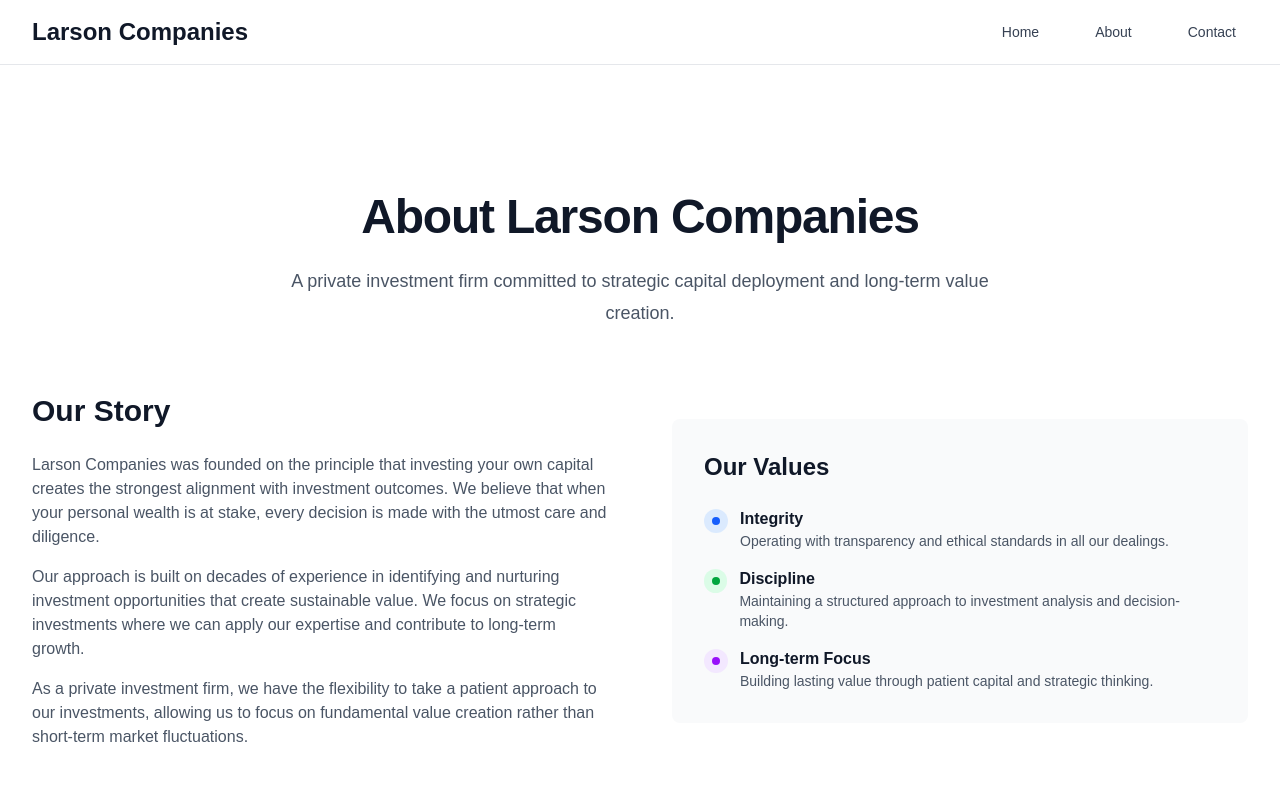
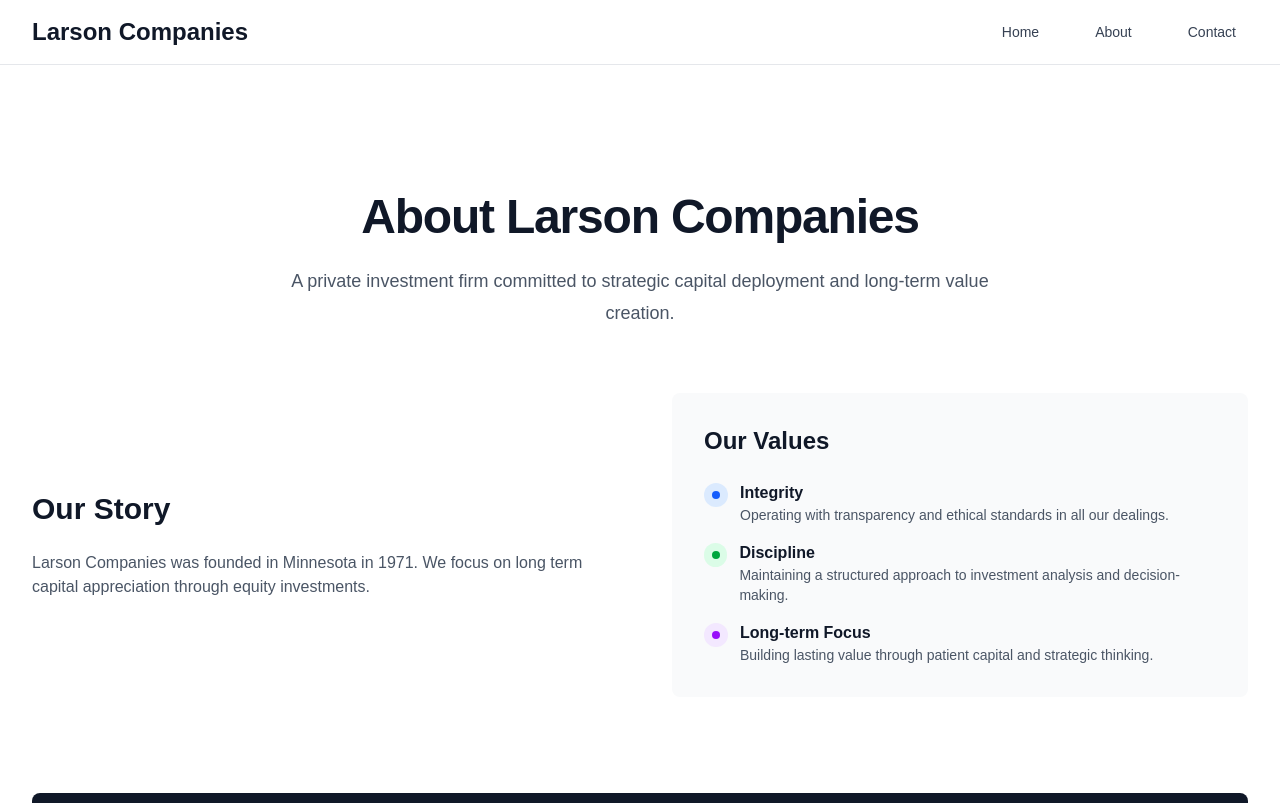
Before and after one commit to cliffordtraff/Larson-Companies, a Next.js app: page /about in a window 1280 px wide. Shown: the top 803 px of the page. Built offline with nearby package versions, Linux system fonts and the light colour scheme.

Commit message:
Update Our Story section with company founding details

```diff
--- a/src/app/about/page.tsx
+++ b/src/app/about/page.tsx
@@ -14,19 +14,8 @@ export default function About() {
         <div className="grid grid-cols-1 lg:grid-cols-2 gap-16 items-center mb-24">
           <div>
             <h2 className="text-3xl font-bold text-gray-900 mb-6">Our Story</h2>
-            <p className="text-gray-600 mb-4">
-              Larson Companies was founded on the principle that investing your own capital creates the strongest
-              alignment with investment outcomes. We believe that when your personal wealth is at stake, every
-              decision is made with the utmost care and diligence.
-            </p>
-            <p className="text-gray-600 mb-4">
-              Our approach is built on decades of experience in identifying and nurturing investment opportunities
-              that create sustainable value. We focus on strategic investments where we can apply our expertise
-              and contribute to long-term growth.
-            </p>
             <p className="text-gray-600">
-              As a private investment firm, we have the flexibility to take a patient approach to our investments,
-              allowing us to focus on fundamental value creation rather than short-term market fluctuations.
+              Larson Companies was founded in Minnesota in 1971. We focus on long term capital appreciation through equity investments.
             </p>
           </div>
           <div className="bg-gray-50 p-8 rounded-lg">
```
